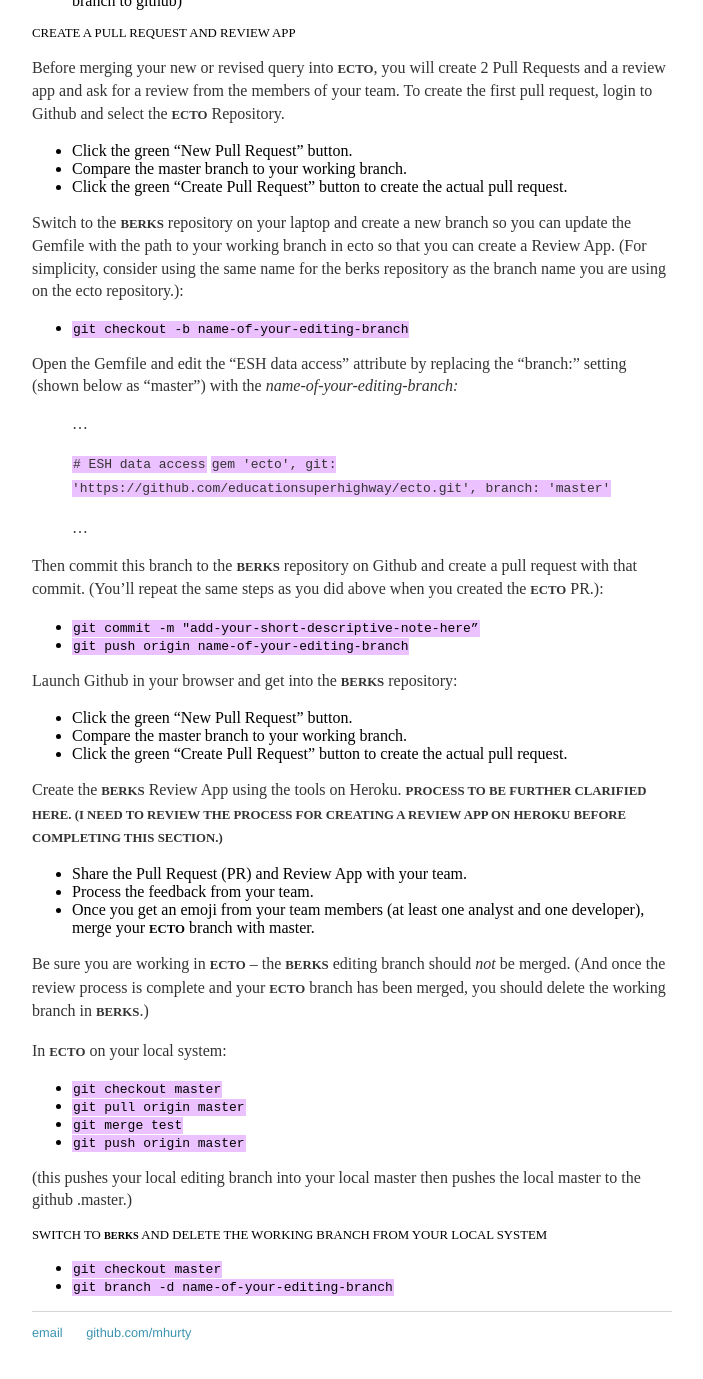
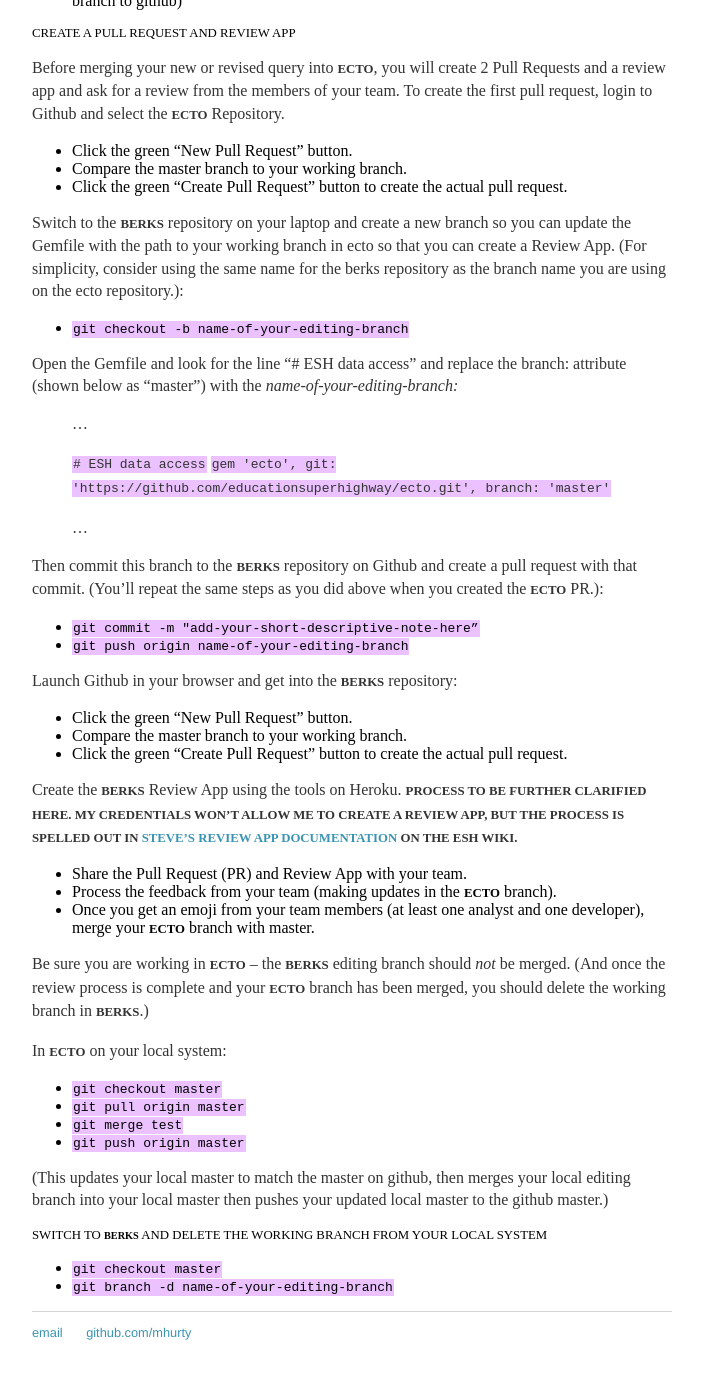
Before and after one commit to mhurty/mhurty.github.io, a Jekyll site: the page built from _posts/2016-07-13-how-to-post.md, in a window 1280 px wide and 1400 px high, scrolled down 849 px. Shown: the top 1379 px of the window, without its empty margins (288-991 px from the left). Built offline with Jekyll 4.4.1, drawn with Linux system fonts in a browser that asks for light colours.

Commit message:
small updates

```diff
--- a/_posts/2016-07-13-how-to-post.md
+++ b/_posts/2016-07-13-how-to-post.md
@@ -53,7 +53,7 @@
 
 - `git checkout -b name-of-your-editing-branch`
 
-Open the Gemfile and edit the "ESH data access" attribute by replacing the "branch:" setting (shown below as "master") with the _name-of-your-editing-branch:_
+Open the Gemfile and look for the line "# ESH data access" and replace the branch: attribute (shown below as "master") with the _name-of-your-editing-branch:_
 
 >...
 
@@ -73,10 +73,10 @@
 - Compare the master branch to your working branch.
 - Click the green "Create Pull Request" button to create the actual pull request.
 
-Create the **berks** Review App using the tools on Heroku. **Process to be further clarified here. (I need to review the process for creating a review app on Heroku before completing this section.)**
+Create the **berks** Review App using the tools on Heroku. **Process to be further clarified here. My credentials won't allow me to create a review app, but the process is spelled out in [Steve's review app documentation](https://educationsuperhighway.atlassian.net/wiki/display/SOFTWARE/New+Heroku+Deploy+with+pipelines) on the ESH wiki.**
 
 - Share the Pull Request (PR) and Review App with your team.
-- Process the feedback from your team.
+- Process the feedback from your team (making updates in the **ecto** branch).
 - Once you get an emoji from your team members (at least one analyst and one developer), merge your **ecto** branch with master.
 
 Be sure you are working in **ecto** -- the **berks** editing branch should *not* be merged. (And once the review process is complete and your **ecto** branch has been merged, you should delete the working branch in **berks**.)
@@ -88,7 +88,7 @@
 - `git merge test`
 - `git push origin master`
 
-(this pushes your local editing branch into your local master then pushes the local master to the github .master.)
+(This updates your local master to match the master on github, then merges your local editing branch into your local master then pushes your updated local master to the github master.)
 
 
 Switch to **berks** and delete the working branch from your local system
```
